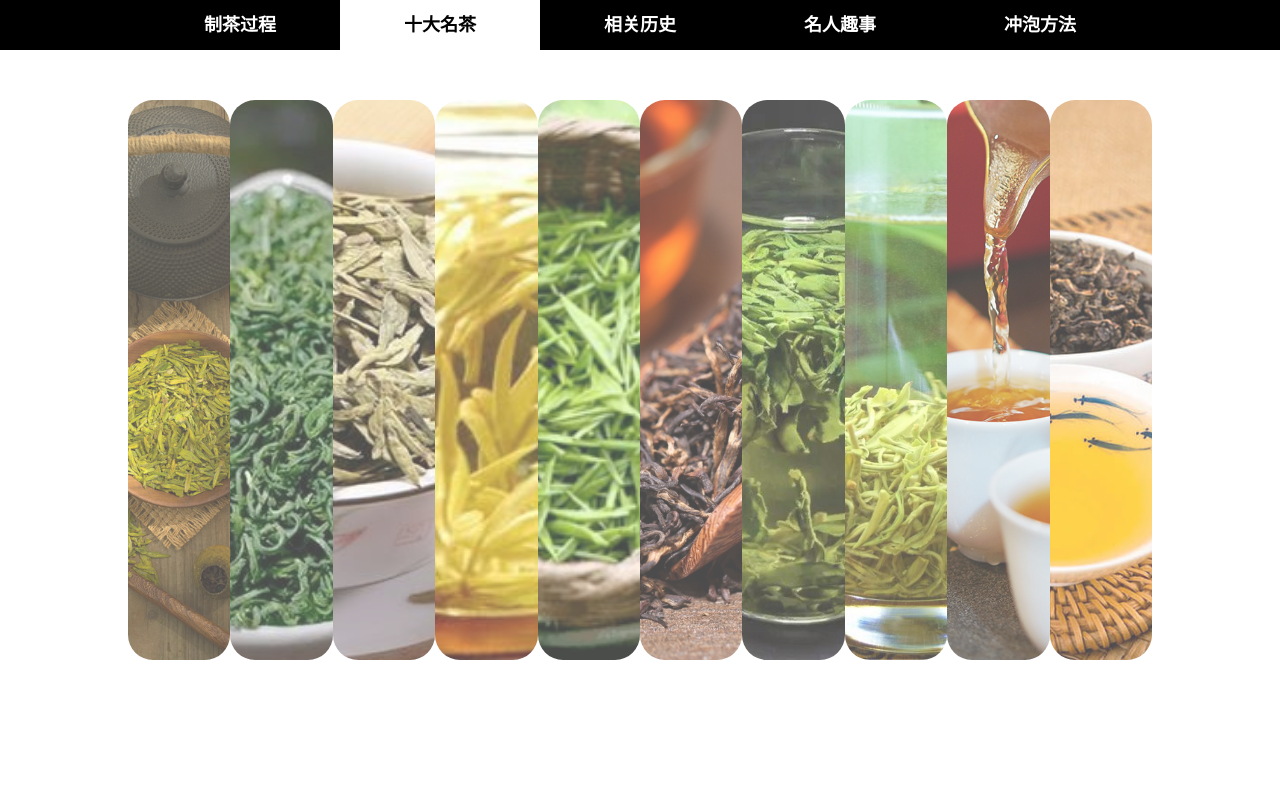
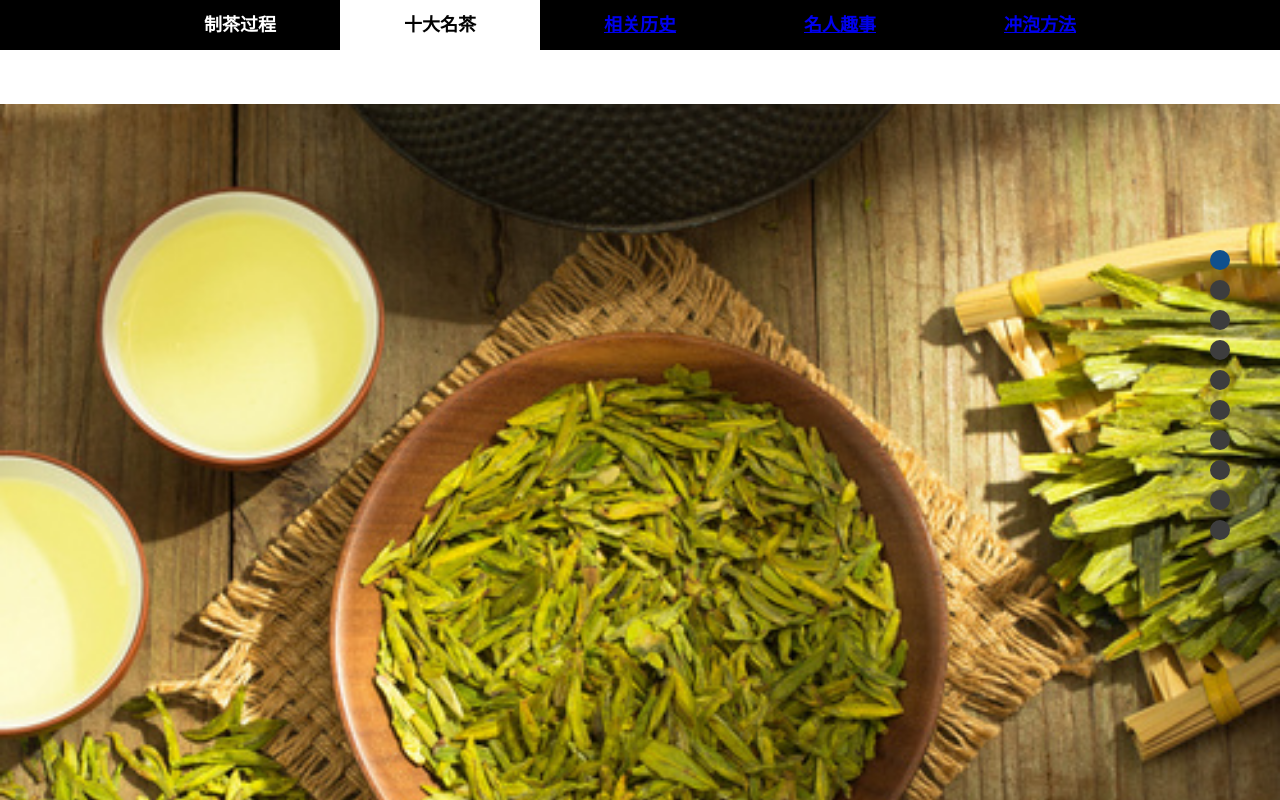
Before and after one commit to wdnmdlaugh/shiyan-f, a plain HTML site: page index.html in a window 1280 px wide. Drawn offline with Linux system fonts and the light colour scheme.

Commit message:
Add files via upload

```diff
--- a/index.html
+++ b/index.html
@@ -1,5 +1,5 @@
 <!DOCTYPE html>
-<html lang="en">
+<html>
   <head>
     <title>十大名茶</title>
     <meta charset="utf-8" />
@@ -8,6 +8,7 @@
         width:100%;
         height:100%;
         margin:0px;
+        overflow:hidden;
       }
       ul{
         list-style-type:none;
@@ -21,6 +22,7 @@
       	font-weight:bold ;
       	font-family:"bodoni mt";
       	font-size: 18px;
+
       }
       .menu ul li:nth-of-type(2){
       	background-color: white;
@@ -36,71 +38,104 @@
       	line-height:50px;
       	text-align:center;
       }
-      /* 图片列表 */
-      .image_list{
-      	margin:50px auto 0px auto;
-        width:80%;
-      	height:70%;
-      }
-      .image_list ul{
+      #mainDiv{
+        position:relative;
+        left:0px;
+        top:0px;
         width:100%;
         height:100%;
-      	display:flex;
-      	justify-content:space-around;
+        transition:all 1s ease;
       }
-      .image_list ul li{
-      	width:12%;
+      #mainDiv div{
+        width:100%;
         height:100%;
-      	border-radius:25px;
-      	opacity:0.7;
+        background-repeat:no-repeat;
         background-position:center;
-      	background-repeat:no-repeat;
-      	background-size:auto 100%;
+        background-size:cover;
       }
-      .image_list ul li:nth-of-type(1){
+      .page1{
         background-image:url("res/tea1.jpg");
       }
-      .image_list ul li:nth-of-type(2){
+      .page2{
         background-image:url("res/tea2.jpg");
       }
-      .image_list ul li:nth-of-type(3){
+      .page3{
         background-image:url("res/tea3.jpg");
       }
-      .image_list ul li:nth-of-type(4){
+      .page4{
         background-image:url("res/tea4.jpg");
       }
-      .image_list ul li:nth-of-type(5){
+      .page5{
         background-image:url("res/tea5.png");
       }
-      .image_list ul li:nth-of-type(6){
+      .page6{
         background-image:url("res/tea6.jpg");
       }
-      .image_list ul li:nth-of-type(7){
+      .page7{
         background-image:url("res/tea7.jpeg");
       }
-      .image_list ul li:nth-of-type(8){
+      .page8{
         background-image:url("res/tea8.jpg");
       }
-      .image_list ul li:nth-of-type(9){
+      .page9{
         background-image:url("res/tea9.jpg");
       }
-      .image_list ul li:nth-of-type(10){
+      .page10{
         background-image:url("res/tea10.jpg");
       }
-      .image_list ul li:hover{
-        opacity:1;
+      .btn_list{
+        position:fixed;
+        top:30%;
+        right:50px;
       }
-      a{
-        width:200px;
-      	line-height:50px;
-      	text-align:center;
-      	color:#FFFFFF;
-          text-decoration:none;
+      .btn_list ul{
+        list-style-type:none;
       }
-      a:hover img{
-        opacity:0.5;
+      .btn_list li{
+        width:20px;
+        height:20px;
+        margin-top:10px;
+        border-radius:20px;
+        background-color:#3D3D3D;
+        cursor:pointer;
+      }
+      #li0{
+        background-color:#10508D;
       }
     </style>
+    <script type="text/javascript">
+      var index = 0;//当前显示第几屏。0代表第1屏
+
+      window.onload = function(){
+
+        //为li添加鼠标点击事件
+        for(var i=0;i<=9;i++){
+          document.getElementById("li"+i).onclick = function(){
+            index = this.id.replace("li","");//通过id获取当前显示第几屏
+            pageAnimate();
+          }
+        }
+
+        //窗口大小重置
+        window.onresize = function(){
+          document.getElementById("mainDiv").style.transition = "all 0s ease";
+          pageAnimate();
+          window.setTimeout(function(){
+            document.getElementById("mainDiv").style.transition = "all 1s ease";
+          },10);
+        }
+      }
+
+      function pageAnimate(){
+        var offsetHeight = document.body.offsetHeight;
+        document.getElementById("mainDiv").style.top = -(offsetHeight * index)+"px";
+
+        for(var i=0;i<=9;i++){
+          document.getElementById("li"+i).style.backgroundColor = "#3D3D3D";
+        }
+        document.getElementById("li"+index).style.backgroundColor = "#10508D";
+      }
+    </script>
   </head>
   <body>
   <div class="menu">
@@ -112,18 +147,31 @@
 		<li><a href="shipin.html" >冲泡方法</a></li>
       </ul>
     </div>
-    <div class="image_list">
+    </br></br></br>
+    <div id="mainDiv">
+      <div class="page1"></div>
+      <div class="page2"></div>
+      <div class="page3"></div>
+      <div class="page4"></div>
+      <div class="page5"></div>
+      <div class="page6"></div>
+      <div class="page7"></div>
+      <div class="page8"></div>
+      <div class="page9"></div>
+      <div class="page10"></div>
+    </div>
+    <div class="btn_list">
       <ul>
-        <li></li>
-        <li></li>
-        <li></li>
-        <li></li>
-        <li></li>
-        <li></li>
-        <li></li>
-        <li></li>
-        <li></li>
-        <li></li>
+        <li id="li0"></li>
+        <li id="li1"></li>
+        <li id="li2"></li>
+        <li id="li3"></li>
+        <li id="li4"></li>
+        <li id="li5"></li>
+        <li id="li6"></li>
+        <li id="li7"></li>
+        <li id="li8"></li>
+        <li id="li9"></li>
       </ul>
     </div>
 
```
Also changed, not shown: mingren.html (+74 -58 lines), js/1.jpg (added), js/13.jpg (added), js/2.jpg (added), js/3.jpg (added), js/4.jpg (added), js/5.png (added), js/6.png (added), js/8.jpg (added). Lines whose indentation alone changed are shown as unchanged.
